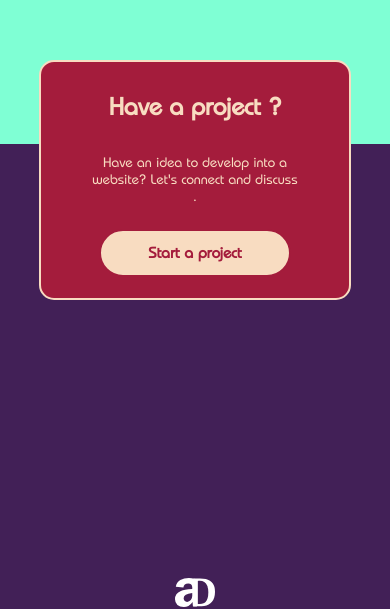
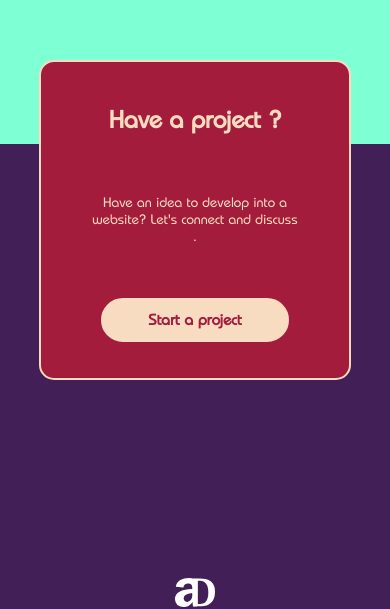
Before and after one commit to Aryann208/Aryan.Dev, a React (Create React App) app: page / in a window 390 px wide. Shown: the part 1700-2309 px from the top of the page. Built offline with nearby package versions, Linux system fonts and the light colour scheme.

Commit message:
font addition

```diff
--- a/src/components/footer/Footer.module.css
+++ b/src/components/footer/Footer.module.css
@@ -141,7 +141,7 @@
     align-items: center;
     position: absolute;
 
-    height: 30em;
+    height: 40em;
 
     width: 80vw;
   }
```
